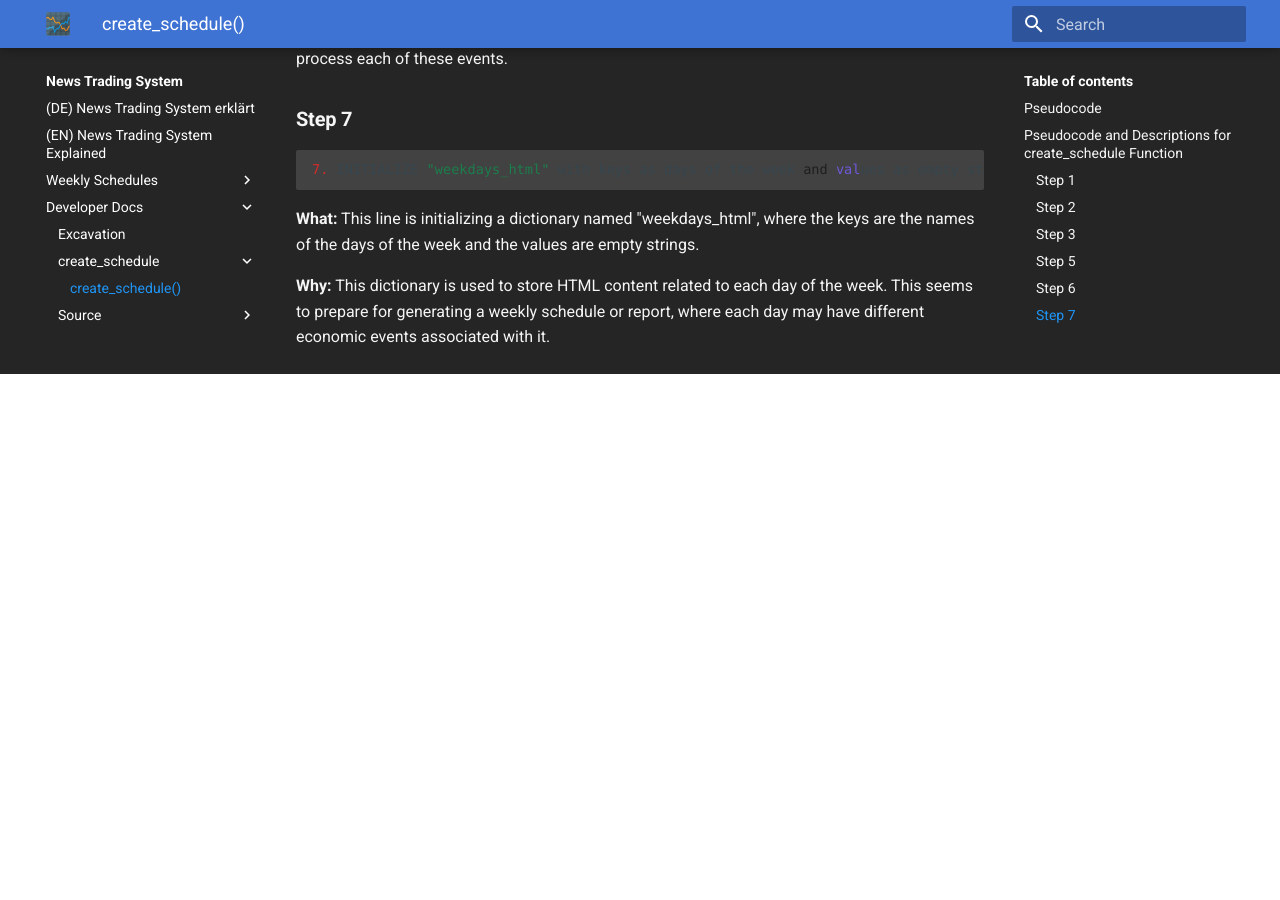
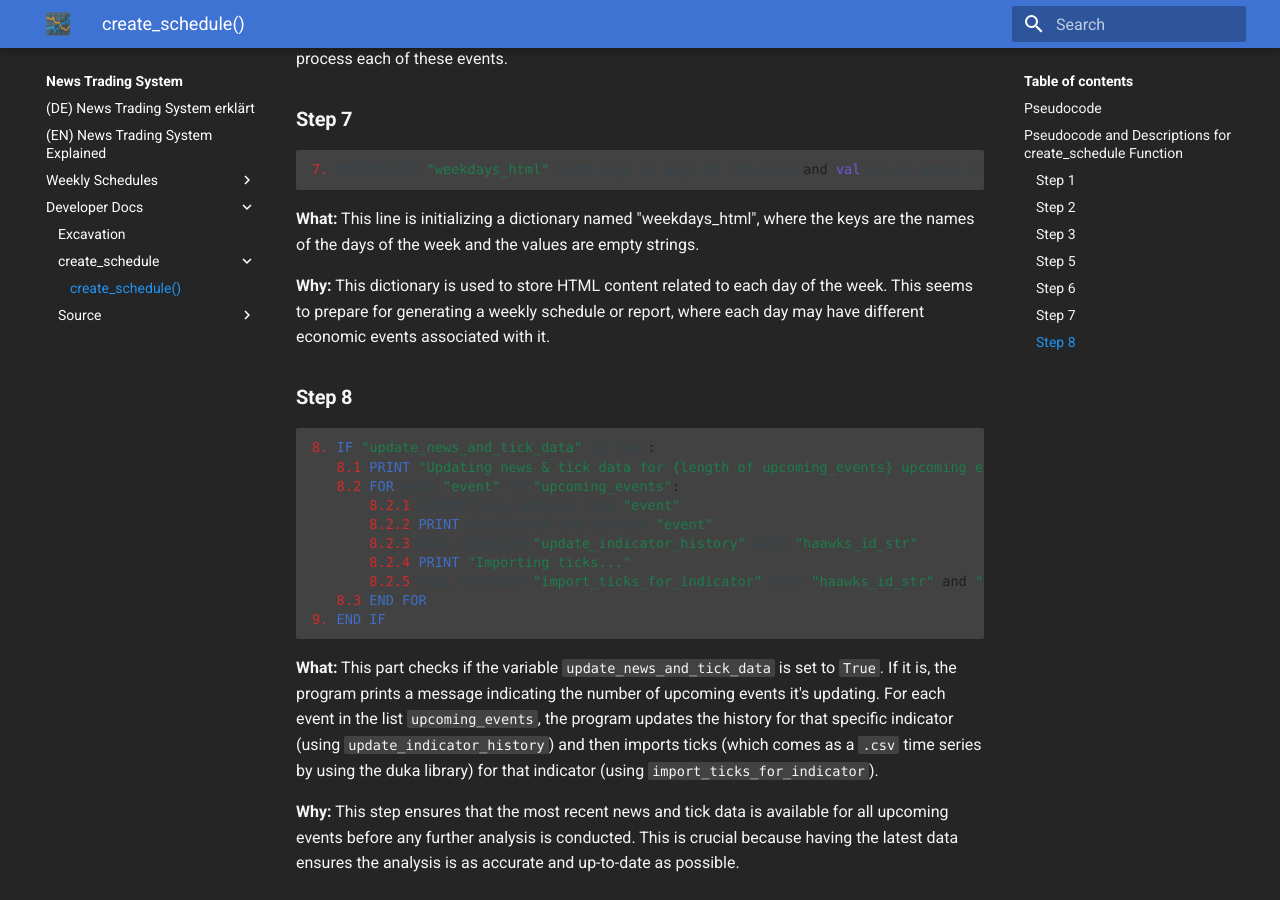
Before and after one commit to spliffli/news-trading-analyzer, an MkDocs documentation site: the page built from docs/dev-docs/create_schedule/create_schedule.md, in a window 1280 px wide and 900 px high, scrolled down 2716 px. Built offline with MkDocs 1.6.1 and Material for MkDocs 9.7.7, drawn with Linux system fonts in a browser that asks for light colours; comment, search, counter and statistics services are not loaded; before the commit the page ends 3090 px from its top, so only the background shows below that.

Commit message:
removed 'default_handler: python' from mkdocs.yml

````diff
--- a/docs/dev-docs/create_schedule/create_schedule.md
+++ b/docs/dev-docs/create_schedule/create_schedule.md
@@ -124,3 +124,23 @@ END FUNCTION
 **What:** This line is initializing a dictionary named "weekdays_html", where the keys are the names of the days of the week and the values are empty strings.
 
 **Why:** This dictionary is used to store HTML content related to each day of the week. This seems to prepare for generating a weekly schedule or report, where each day may have different economic events associated with it.
+
+
+### **Step 8**
+
+```
+8. IF "update_news_and_tick_data" is True:
+   8.1 PRINT "Updating news & tick data for {length of upcoming_events} upcoming events"
+   8.2 FOR each "event" in "upcoming_events":
+       8.2.1 EXTRACT key details from "event"
+       8.2.2 PRINT details of the current "event"
+       8.2.3 CALL function "update_indicator_history" with "haawks_id_str"
+       8.2.4 PRINT "Importing ticks..."
+       8.2.5 CALL function "import_ticks_for_indicator" with "haawks_id_str" and "symbol"
+   8.3 END FOR
+9. END IF
+```
+
+**What:** This part checks if the variable `update_news_and_tick_data` is set to `True`. If it is, the program prints a message indicating the number of upcoming events it's updating. For each event in the list `upcoming_events`, the program updates the history for that specific indicator (using `update_indicator_history`) and then imports ticks (which comes as a `.csv` time series by using the duka library) for that indicator (using `import_ticks_for_indicator`).
+
+**Why:** This step ensures that the most recent news and tick data is available for all upcoming events before any further analysis is conducted. This is crucial because having the latest data ensures the analysis is as accurate and up-to-date as possible.
--- a/mkdocs.yml
+++ b/mkdocs.yml
@@ -40,9 +40,7 @@ extra_javascript:
 
 plugins:
 - search
-- mkdocstrings:
-    default_handler: python
-
+- mkdocstrings
 nav:
   - (DE) News Trading System erklärt: index.md
   - (EN) News Trading System Explained: index-en.md
````
